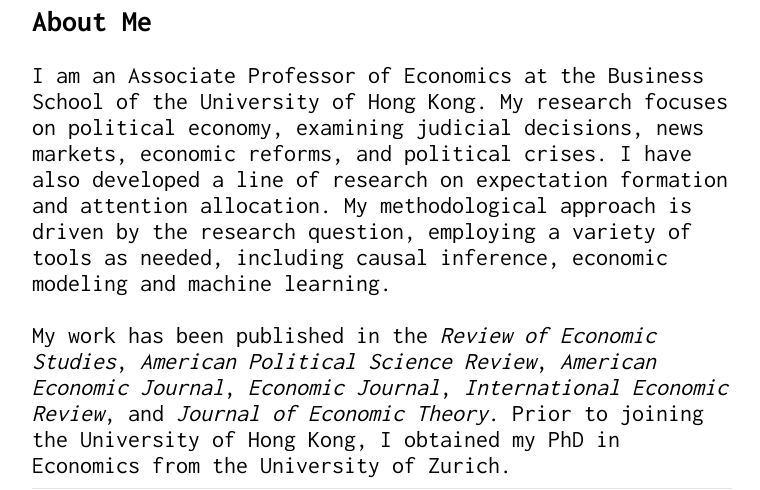
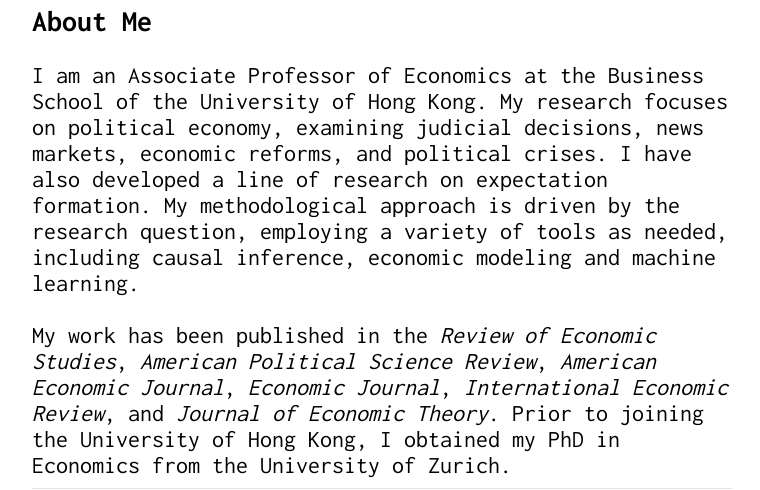
Before and after one commit to Shuyan0210611X/henrychen.github.io, a Jekyll site: the page built from about.md, in a window 1280 px wide. Shown: the part 677-1167 px from the top of the page, without its empty margins (258-1018 px from the left). Built offline with Jekyll 4.4.1, drawn with Linux system fonts in a browser that asks for light colours.

Commit message:
Update about.md

```diff
--- a/about.md
+++ b/about.md
@@ -9,7 +9,7 @@ permalink: /about/
 ## About Me
 
 <div style="font-size: 1.2em;">
-I am an Associate Professor of Economics at the Business School of the University of Hong Kong. My research focuses on political economy, examining judicial decisions, news markets, economic reforms, and political crises. I have also developed a line of research on expectation formation and attention allocation. My methodological approach is driven by the research question, employing a variety of tools as needed, including causal inference, economic modeling and machine learning.<br><br>
+I am an Associate Professor of Economics at the Business School of the University of Hong Kong. My research focuses on political economy, examining judicial decisions, news markets, economic reforms, and political crises. I have also developed a line of research on expectation formation. My methodological approach is driven by the research question, employing a variety of tools as needed, including causal inference, economic modeling and machine learning.<br><br>
 
 My work has been published in the <em>Review of Economic Studies</em>, <em>American Political Science Review</em>, <em>American Economic Journal</em>, <em>Economic Journal</em>, <em>International Economic Review</em>, and <em>Journal of Economic Theory</em>. Prior to joining the University of Hong Kong, I obtained my PhD in Economics from the University of Zurich.
 </div>
```
